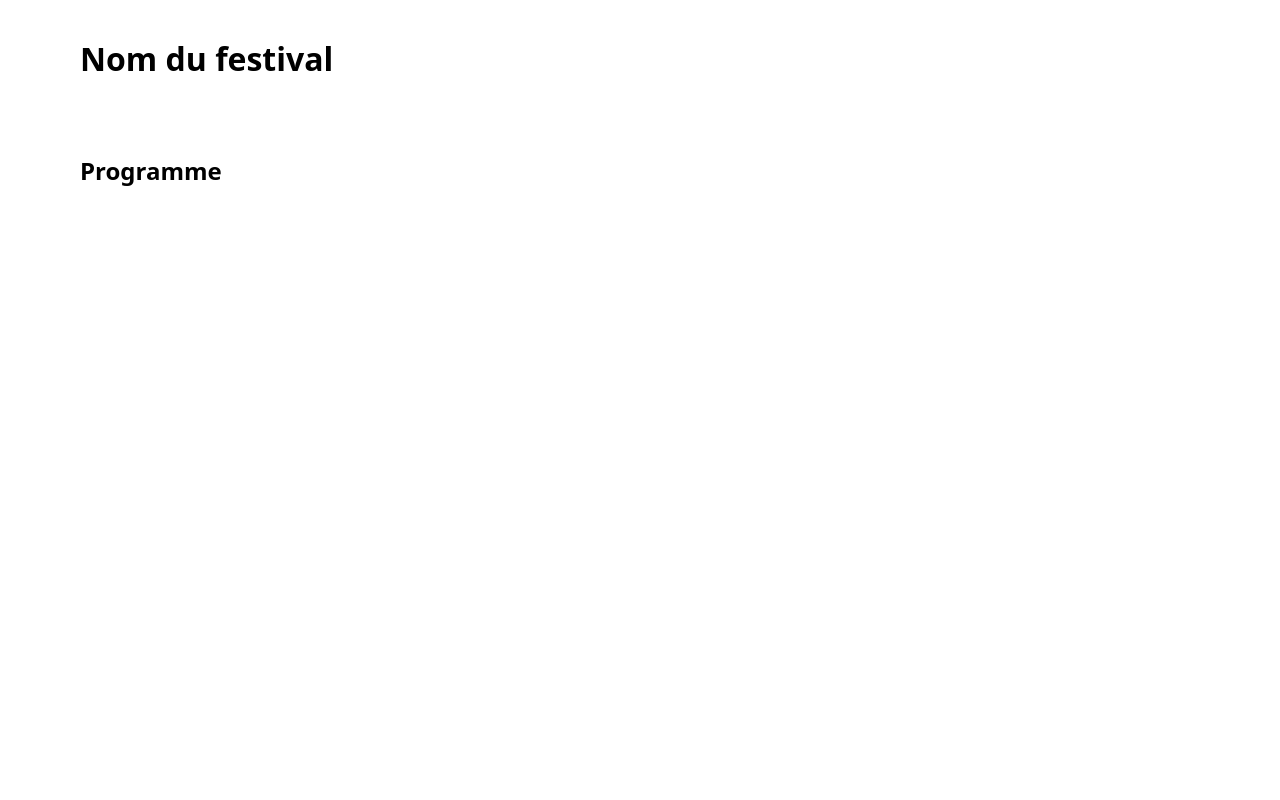
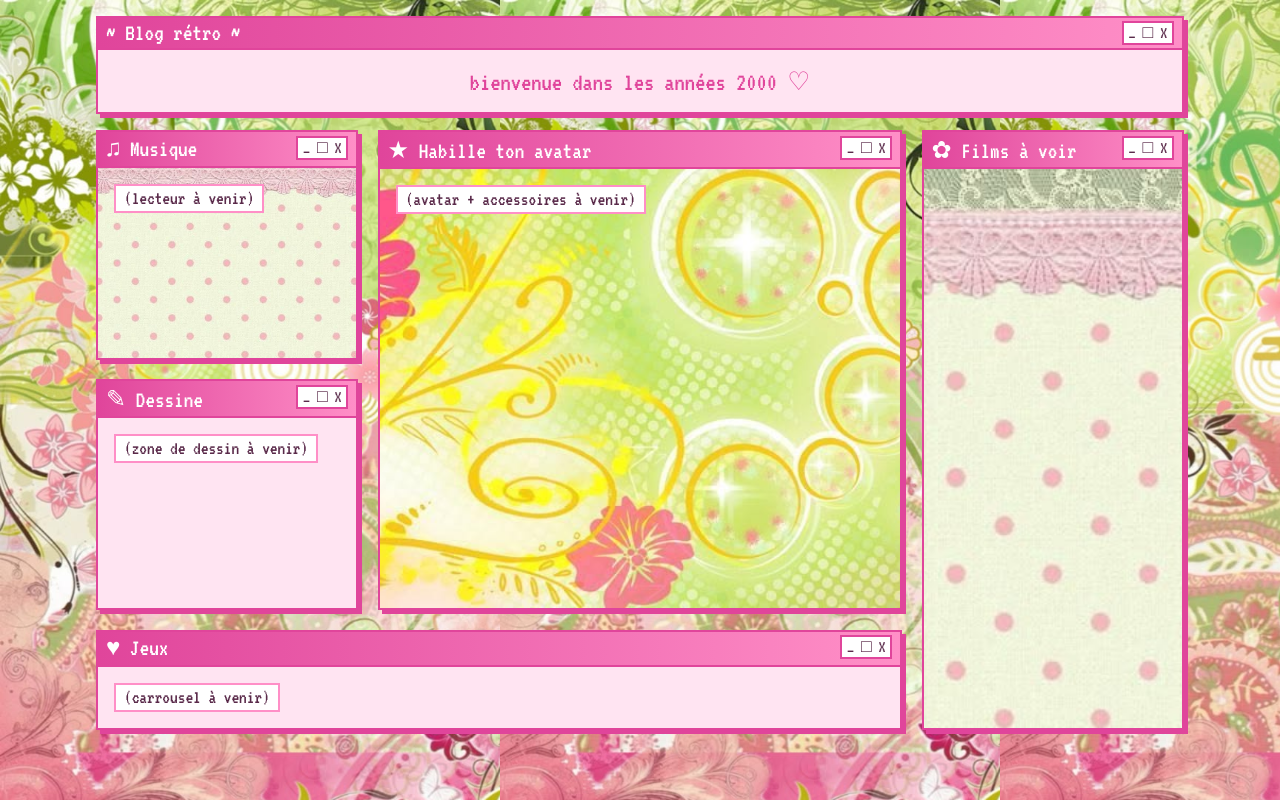
Before and after one commit to lynarbh/Blog-retro-, a plain HTML site: page index.html in a window 1280 px wide. Drawn offline with Linux system fonts and the light colour scheme.

Commit message:
CSS fenêtres roses + images de fond

```diff
--- a/css/style.css
+++ b/css/style.css
@@ -1,22 +1,159 @@
+/* =========================================
+   Blog rétro — style y2k / fenêtres Windows roses
+   Mobile first : d'abord le téléphone,
+   puis on change la grille sur grand écran.
+   ========================================= */
+
+/* ---------- Couleurs (à changer ici facilement) ---------- */
+:root {
+  --rose-clair: #ffe4f2;
+  --rose: #ff8fc7;
+  --rose-fonce: #e0459b;
+  --blanc: #ffffff;
+  --texte: #5a2a4a;
+}
+
+/* ---------- Base ---------- */
+* {
+  box-sizing: border-box;
+}
+
 body {
   margin: 0;
-  font-family: system-ui, sans-serif;
+  font-family: "VT323", monospace;   /* police pixel */
+  font-size: 1.2rem;
+  color: var(--texte);
+  /* image de fond derrière tout le site */
+  /* 500px de large, répétée en mosaïque (changer 500px pour zoomer/dézoomer) */
+  background: url("../assets/fond-fleurs.jpg") top left / 500px repeat fixed;
+  min-height: 100vh;
 }
 
-header,
-main {
+/* Le site au centre, avec des marges à gauche et à droite */
+.page {
   max-width: 70rem;
   margin: 0 auto;
   padding: 1rem;
 }
 
+/* =========================================
+   LE STYLE "FENÊTRE" (en-tête + toutes les cases)
+   ========================================= */
+.entete,
+.case {
+  background: var(--rose-clair);
+  border: 2px solid var(--rose-fonce);
+  /* ombre dure sans flou = effet pixel */
+  box-shadow: 4px 4px 0 var(--rose-fonce);
+  padding: 1rem;
+}
+
+/* La barre de titre rose en haut de chaque fenêtre */
+.entete h1,
+.case h2 {
+  margin: -1rem -1rem 1rem;    /* colle la barre aux bords */
+  padding: 0.2rem 0.5rem;
+  font-size: 1.5rem;
+  font-weight: normal;
+  color: var(--blanc);
+  background: linear-gradient(to right, var(--rose-fonce), var(--rose));
+  border-bottom: 2px solid var(--rose-fonce);
+}
+
+/* Les 3 boutons _ □ X à droite de la barre */
+.entete h1::after,
+.case h2::after {
+  content: "_ □ X";
+  float: right;
+  background: var(--blanc);
+  color: var(--texte);
+  border: 2px solid var(--rose-fonce);
+  padding: 0 0.3rem;
+  font-size: 1.1rem;
+}
+
+/* ---------- En-tête ---------- */
+.entete {
+  margin-bottom: 1rem;
+  text-align: center;
+}
+
+.entete h1 {
+  text-align: left;
+}
+
+.entete p {
+  margin: 0;
+  font-size: 1.6rem;
+  color: var(--rose-fonce);
+}
+
+/* ---------- La grille ---------- */
+/* Sur téléphone : une seule colonne */
+.grille {
+  display: grid;
+  gap: 1.2rem;
+}
+
+/* ---------- Images de fond dans certaines cases ---------- */
+.avatar {
+  background: url("../assets/fond-bulles.jpg") center / cover;
+}
+
+.musique,
+.films {
+  background: url("../assets/fond-pois-dentelle.jpg") center / cover;
+}
+
+/* Le texte "à venir" dans une petite boîte blanche pour rester lisible */
+.case p {
+  display: inline-block;
+  background: var(--blanc);
+  border: 2px solid var(--rose);
+  padding: 0.2rem 0.5rem;
+  margin: 0;
+}
+
+/* ---------- Liste des films (générée par le JS) ---------- */
 #programme {
   list-style: none;
   padding: 0;
+  margin: 0;
   display: grid;
   gap: 1rem;
 }
 
 .carte {
+  background: var(--blanc);
+  border: 2px solid var(--rose-fonce);
+  box-shadow: 3px 3px 0 var(--rose);
+  padding: 0.5rem;
+}
 
+.carte h3 {
+  margin: 0;
+  font-weight: normal;
 }
+
+.carte img {
+  width: 100%;
+}
+
+/* ---------- Grand écran (ordinateur) ---------- */
+@media (min-width: 900px) {
+  .grille {
+    /* 3 colonnes : petite | grande | films */
+    grid-template-columns: 1fr 2fr 1fr;
+    /* on "dessine" où va chaque case */
+    grid-template-areas:
+      "musique avatar films"
+      "dessin  avatar films"
+      "jeux    jeux   films";
+  }
+
+  .musique { grid-area: musique; }
+  .avatar  { grid-area: avatar; min-height: 30rem; }
+  .dessin  { grid-area: dessin; }
+  .jeux    { grid-area: jeux; }
+  .films   { grid-area: films; }
+}
--- a/index.html
+++ b/index.html
@@ -3,18 +3,54 @@
 <head>
   <meta charset="UTF-8">
   <meta name="viewport" content="width=device-width, initial-scale=1.0">
-  <title>Nom du festival</title>
+  <title>Blog rétro</title>
+  <!-- police pixel (Google Fonts) -->
+  <link rel="stylesheet" href="https://fonts.googleapis.com/css2?family=VT323&display=swap">
   <link rel="stylesheet" href="css/style.css">
 </head>
 <body>
-  <header>
-    <h1>Nom du festival</h1>
-  </header>
+  <div class="page">
 
-  <main>
-    <h2>Programme</h2>
-    <ul id="programme"></ul>
-  </main>
+    <header class="entete">
+      <h1>~ Blog rétro ~</h1>
+      <p>bienvenue dans les années 2000 ♡</p>
+    </header>
+
+    <main class="grille">
+
+      <!-- 1. Musique -->
+      <section class="case musique">
+        <h2>♫ Musique</h2>
+        <p>(lecteur à venir)</p>
+      </section>
+
+      <!-- 2. Habillage (la plus grande case) -->
+      <section class="case avatar">
+        <h2>★ Habille ton avatar</h2>
+        <p>(avatar + accessoires à venir)</p>
+      </section>
+
+      <!-- 3. Dessin -->
+      <section class="case dessin">
+        <h2>✎ Dessine</h2>
+        <p>(zone de dessin à venir)</p>
+      </section>
+
+      <!-- 4. Jeux -->
+      <section class="case jeux">
+        <h2>♥ Jeux</h2>
+        <p>(carrousel à venir)</p>
+      </section>
+
+      <!-- 5. Films (colonne sur le côté) -->
+      <aside class="case films">
+        <h2>✿ Films à voir</h2>
+        <ul id="programme"></ul>
+      </aside>
+
+    </main>
+
+  </div>
 
   <script src="js/Evenement.js"></script>
   <script src="data/evenements.js"></script>
```
Also changed, not shown: assets/fond-bulles.jpg (added), assets/fond-fleurs.jpg (added), assets/fond-pois-dentelle.jpg (added).
